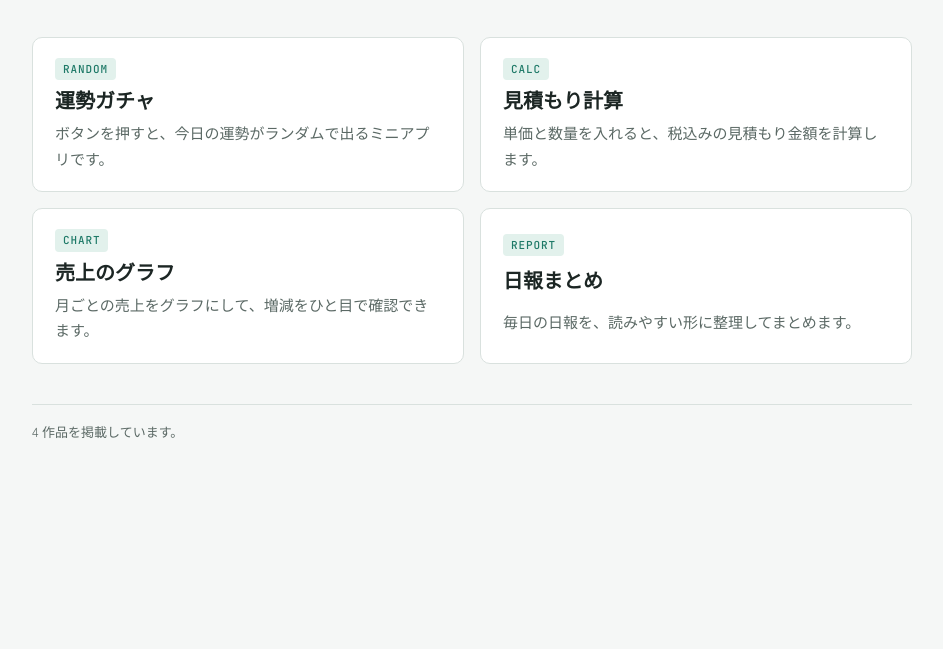
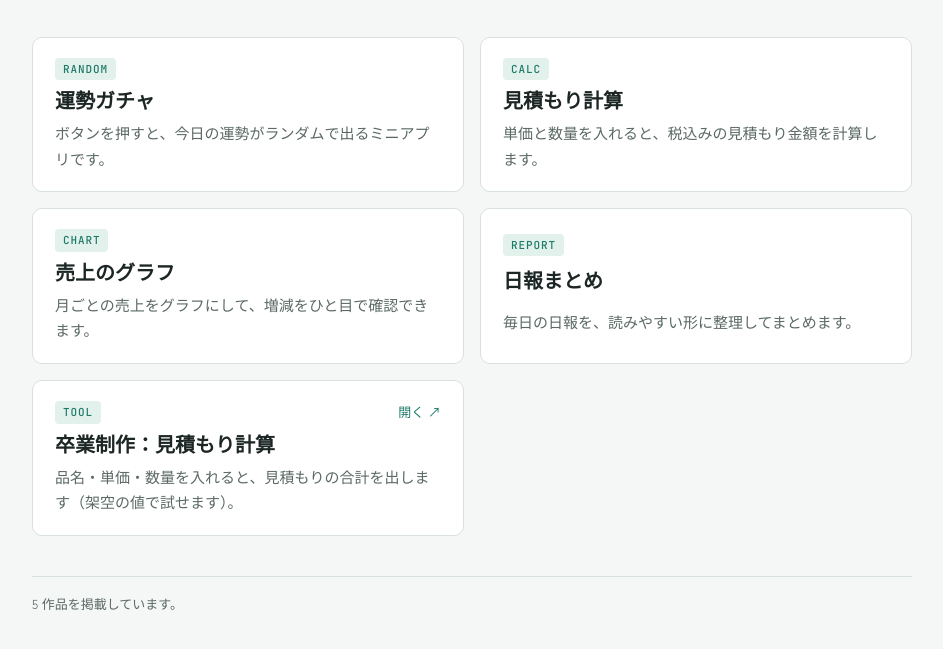
Before and after one commit to humiyan02/my-works, a plain HTML site: page public/index.html in a window 1280 px wide. Shown: the part 173-822 px from the top of the page, without its empty margins (168-1111 px from the left). Before the commit the page ends 800 px from the top, so only its background shows below. Drawn offline with Linux system fonts and the light colour scheme.

Commit message:
作品一覧に卒業制作を載せる

```diff
--- a/public/index.html
+++ b/public/index.html
@@ -92,7 +92,8 @@
     { name: "運勢ガチャ",   tag: "RANDOM", desc: "ボタンを押すと、今日の運勢がランダムで出るミニアプリです。", url: null },
     { name: "見積もり計算", tag: "CALC",   desc: "単価と数量を入れると、税込みの見積もり金額を計算します。", url: null },
     { name: "売上のグラフ", tag: "CHART",  desc: "月ごとの売上をグラフにして、増減をひと目で確認できます。", url: null },
-    { name: "日報まとめ",   tag: "REPORT", desc: "毎日の日報を、読みやすい形に整理してまとめます。",       url: null }
+    { name: "日報まとめ",   tag: "REPORT", desc: "毎日の日報を、読みやすい形に整理してまとめます。",       url: null },
+    { name: "卒業制作：見積もり計算", tag: "TOOL", desc: "品名・単価・数量を入れると、見積もりの合計を出します（架空の値で試せます）。", url: "./tool.html" }
   ];
 
   var list = document.getElementById("works");
```
